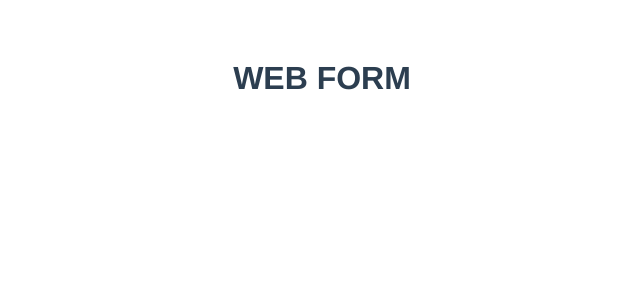
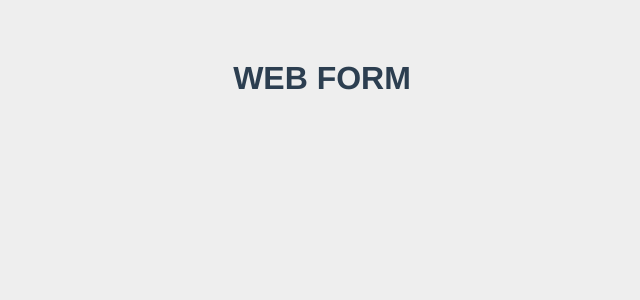
Before and after one commit to MacDavid1989/web-form, a Vue app: page / in a window 1280 px wide. Shown: the top 300 px of the page, without its empty margins (318-958 px from the left). Built offline with nearby package versions, Linux system fonts and the light colour scheme.

Commit message:
set up styles folder with global styles file and import into App.js

```diff
--- a/src/App.vue
+++ b/src/App.vue
@@ -1,19 +1,9 @@
-<template> <h1>WEB FORM</h1></template>
+<template>
+  <h1>WEB FORM</h1>
+</template>
 
 <script>
 export default {
   name: "App",
-  components: {},
 };
 </script>
-
-<style>
-#app {
-  font-family: Avenir, Helvetica, Arial, sans-serif;
-  -webkit-font-smoothing: antialiased;
-  -moz-osx-font-smoothing: grayscale;
-  text-align: center;
-  color: #2c3e50;
-  margin-top: 60px;
-}
-</style>
--- /dev/null
+++ b/src/styles/global.css
@@ -0,0 +1,12 @@
+#app {
+  font-family: Avenir, Helvetica, Arial, sans-serif;
+  -webkit-font-smoothing: antialiased;
+  -moz-osx-font-smoothing: grayscale;
+  text-align: center;
+  color: #2c3e50;
+  margin-top: 60px;
+}
+body {
+  margin: 0;
+  background: #eee;
+}
```
Also changed, not shown: src/main.js (+6 -3 lines).
